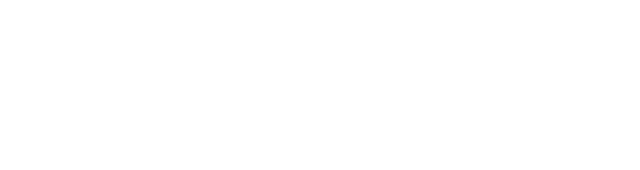
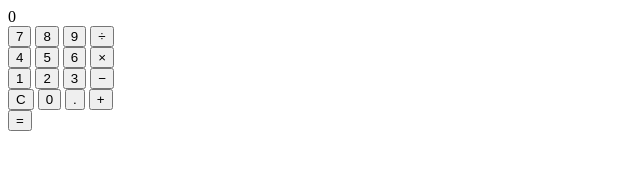
Before and after one commit to Cr1sti4n85/calculadora_simple, a plain HTML site: page index.html in a window 1280 px wide. Shown: the whole page, without its empty margins (0-640 px from the left). Drawn offline with Linux system fonts and the light colour scheme.

Commit message:
Added HTML structure

```diff
--- a/index.html
+++ b/index.html
@@ -9,8 +9,38 @@
 </head>
 
 <body>
-
-    <script src="./js/script.js"></script>
+    <div id="calculator">
+        <div id="display">0</div>
+        <div class="row">
+            <button class="color-change" onclick="press(7);">7</button>
+            <button class="color-change" onclick="press(8);">8</button>
+            <button class="color-change" onclick="press(9);">9</button>
+            <button class="operator" onclick="setOP('÷');">÷</button>
+        </div>
+        <div class="row">
+            <button class="color-change" onclick="press(4);">4</button>
+            <button class="color-change" onclick="press(5);">5</button>
+            <button class="color-change" onclick="press(6);">6</button>
+            <button class="operator" onclick="setOP('x');">×</button>
+        </div>
+        <div class="row">
+            <button class="color-change" onclick="press(1);">1</button>
+            <button class="color-change" onclick="press(2);">2</button>
+            <button class="color-change" onclick="press(3);">3</button>
+            <button class="operator" onclick="setOP('-');">−</button>
+        </div>
+        <div class="row">
+            <button class="color-change" onclick="clr();">C</button>
+            <button class="color-change" onclick="press(0);">0</button>
+            <button class="color-change" onclick="press('.');">.</button>
+            <button class="operator" onclick="setOP('+');">+</button>
+        </div>
+        <div class="row">
+            <button id="equals" onclick="calculate()">=
+        </div>
+    </div>
+    <div>
+        <script src="./js/script.js"></script>
 </body>
 
 </html>
```
